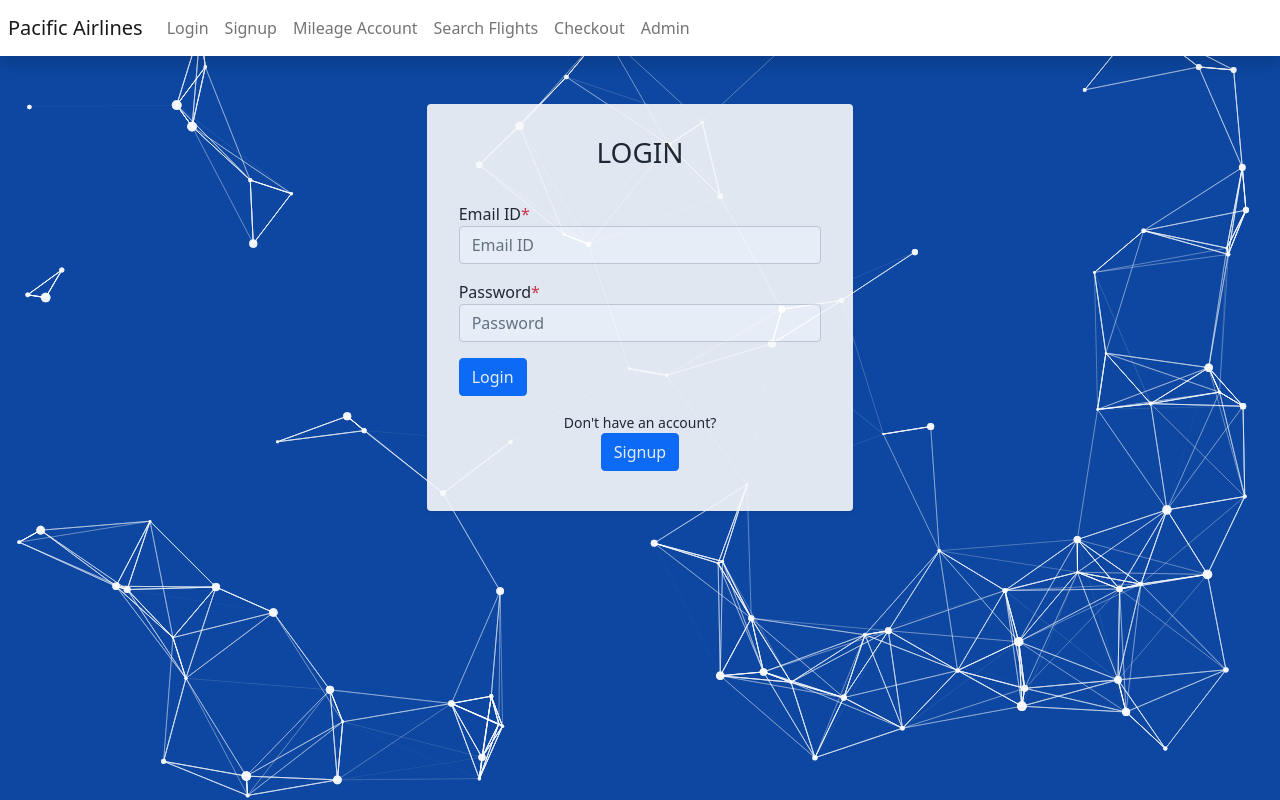
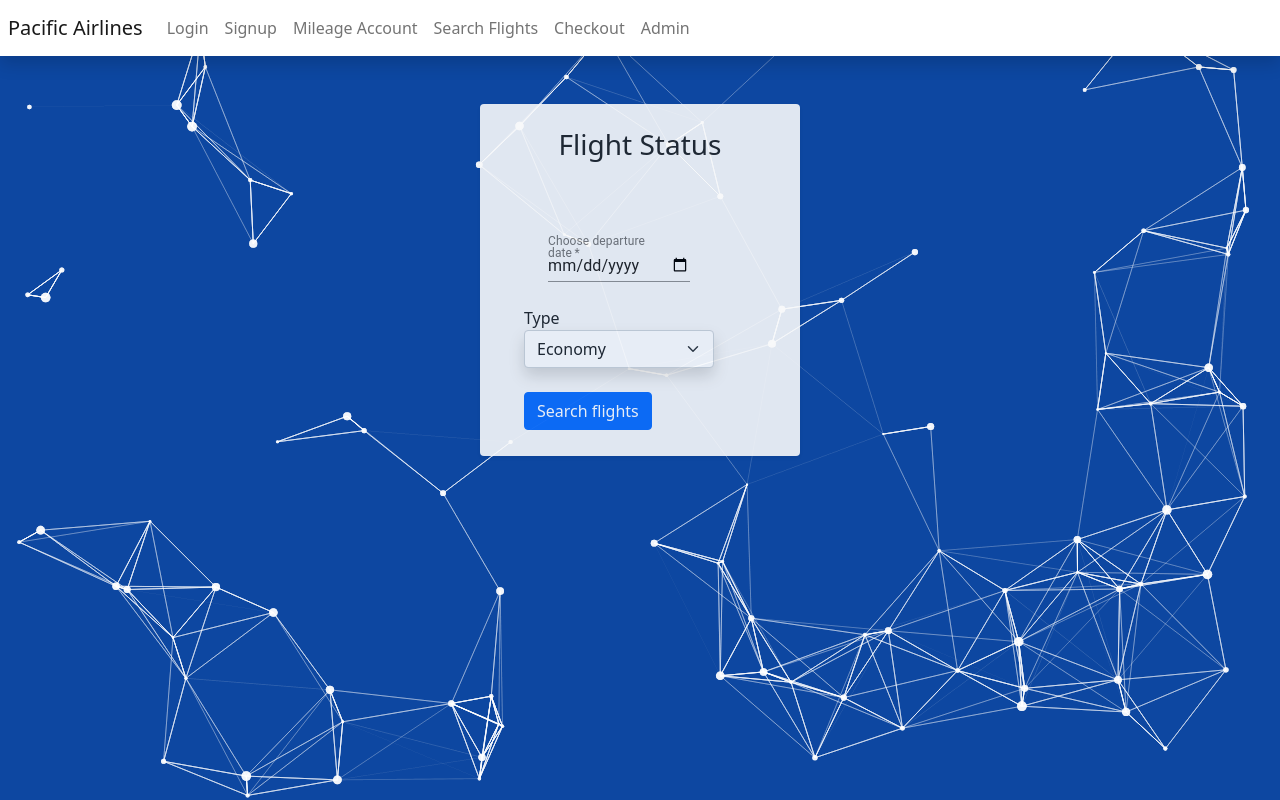
Before and after one commit to gopinathsjsu/CaliTech, a React (Create React App) app: page /adminpage in a window 1280 px wide. Before the commit this address led to /login. Built offline with nearby package versions, Linux system fonts and the light colour scheme.

Commit message:
commit on master

```diff
--- a/package.json
+++ b/package.json
@@ -3,10 +3,14 @@
   "version": "0.1.0",
   "private": true,
   "dependencies": {
+    "@date-io/date-fns": "^1.3.13",
+    "@material-ui/core": "^4.12.3",
+    "@material-ui/pickers": "^3.3.10",
     "@testing-library/jest-dom": "^5.15.0",
     "@testing-library/react": "^11.2.7",
     "@testing-library/user-event": "^12.8.3",
     "bootstrap": "^5.1.3",
+    "date-fns": "^2.26.0",
     "react": "^17.0.2",
     "react-dom": "^17.0.2",
     "react-particles-js": "^3.6.0",
--- a/src/App.js
+++ b/src/App.js
@@ -3,11 +3,12 @@ import "./App.css";
 import Checkout from "./Screens/Checkout";
 import Signup from "./Screens/Signup";
 import MileageAccount from "./Screens/MileageAccount";
-import { BrowserRouter, Route, Switch, Redirect } from "react-router-dom";
+import { BrowserRouter, Route, Switch } from "react-router-dom";
 import LoginForm from "./Screens/Login";
 import SearchFlights from "./Screens/SearchFlights";
 import Particles from "react-tsparticles";
 import AdminPage from './Screens/AdminPage'
+import HomePage from './Screens/HomePage'
 function App() {
   return (
     <>
@@ -100,8 +101,7 @@ function App() {
           <Route path="/mileageaccount">
             <MileageAccount />
           </Route>
-          <Route path="*">
-            <Redirect to="/login" />
+          <Route path='/' exact component={HomePage}>
           </Route>
           <Route path="/adminpage">
             <AdminPage />
--- a/src/Screens/AdminPage.js
+++ b/src/Screens/AdminPage.js
@@ -1,9 +1,100 @@
-import React from 'react'
+import {React, useState} from 'react'
+import AdminNav from "../Components/Navbar";
+import TextField from '@material-ui/core/TextField';
+import { format } from 'date-fns';
+//import  DatePicker from '../Components/DatePicker'
 
 function AdminPage() {
+    // const initVal = {
+    //     departureDate: format(new Date(), 'yyyy-MM-dd'),
+
+    // }
+    const[val, setVal] = useState("");
+    const[selval, setselVal]=useState("");
+
+    const handleDateInput = e => {
+        //console.log('e.target' + e.target.value);
+        //const {name,value} = e.target.value
+        console.log('e.target after const' + e.target.value)
+        setVal(e.target.value)
+        //console.log('val' +val);
+    }
+
+    const handleTypeInput = e => {
+        setselVal(e.target.value)
+        console.log(selval);
+
+    }
     return (
         <div>
+            <AdminNav />
+            <div className="mt-5">
+                <div className="card shadow-sm border-0 px-3 col-sm-3 rounded-2 mb-3 py-4 mx-auto mt-5 bg-light">
+                <h3 className="text-center">Flight Status</h3>
+                    <div className="row">
+                    <div className="col  mx-auto mt-5">
+                    <div className="d-flex mx-auto">
+                    <div className="mx-1">
+                    <div className="form-check">
 
+                    <div className="col mt-3 mx-auto">
+                    <div className="row">
+                    <div className="col">
+                    <div className="form-group mb-4">
+                    <div style={{
+                        margin: 'auto',
+                        display: 'block',
+                        width: 'fit-content'
+                    }}>
+                        <TextField
+                        required
+                        type="date"
+                        name="departureDate"
+                        label="Choose departure date"
+                        value={val}
+                        InputLabelProps={{
+                            shrink: true,
+                          }}
+                        onChange={handleDateInput} />
+
+                    </div>
+                    </div>
+                    </div>
+                    </div>
+                    <div className="col">
+                    <div className="form-group mb-4">
+                      <label className="mb-0">Type</label>
+                      <select
+                        name="Type"
+                        type="text"
+                        className="form-control  shadow form-select"
+                        onChange={handleTypeInput}
+                        value={selval}
+                      >
+                        <option>
+                          Economy
+                        </option>
+                        <option >
+                          Business
+                        </option>
+                        <option >
+                          Business Premium
+                        </option>
+                      </select>
+                    </div>
+                    </div>
+
+                    </div>
+                    <button className="btn btn-primary">Search flights</button>
+                    </div>
+                </div>
+                </div>
+                </div>
+
+        </div>
+        {/* console.log({valdate}); */}
+        </div>
+        </div>
         </div>
     )
 }
--- /dev/null
+++ b/src/Screens/HomePage.js
@@ -0,0 +1,13 @@
+import React from 'react'
+import AdminNav from '../Components/Navbar'
+
+function HomePage() {
+    return (
+        <div>
+         <AdminNav />
+
+        </div>
+    )
+}
+
+export default HomePage
--- a/src/Screens/Login.js
+++ b/src/Screens/Login.js
@@ -87,7 +87,7 @@ class LoginForm extends React.Component {
       this.setState({ formSubmitted: true });
 
       // Update this accordingly.
-      if (email == "demo@demo.com" && password == "demo") {
+      if (email === "demo@demo.com" && password === "demo") {
         this.setState({ authError: false });
       }
     } else {
--- a/src/Screens/SearchFlights.js
+++ b/src/Screens/SearchFlights.js
@@ -82,8 +82,14 @@ export default function SearchFlights() {
                         type="text"
                         className="form-control  shadow form-select"
                       >
-                        <option selected disabled>
+                        <option>
                           Economy
+                        </option>
+                        <option >
+                          Business
+                        </option>
+                        <option >
+                          Business Premium
                         </option>
                       </select>
                     </div>
```
Also changed, not shown: 1 other file (tests, documents, lock files or other folders).
